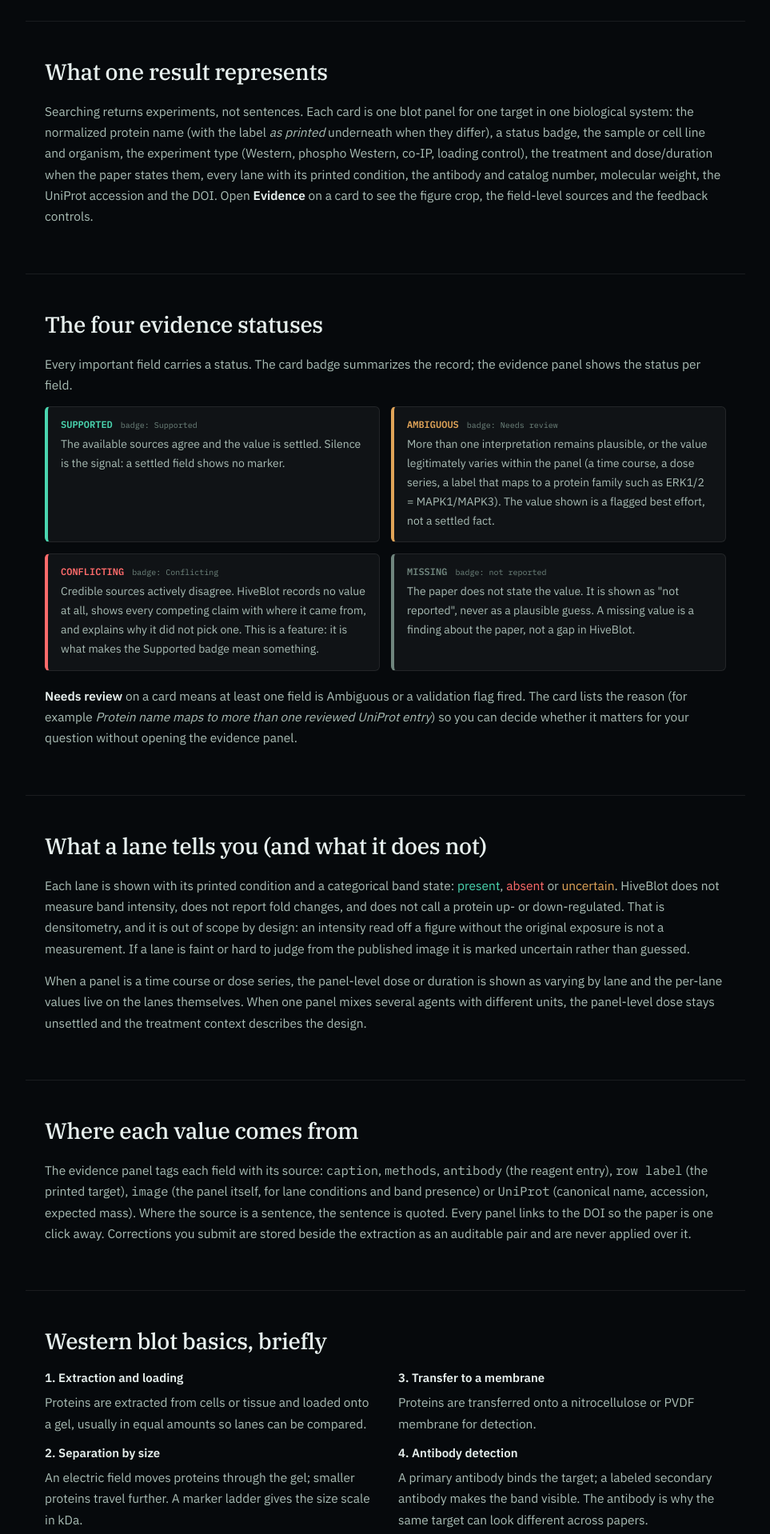
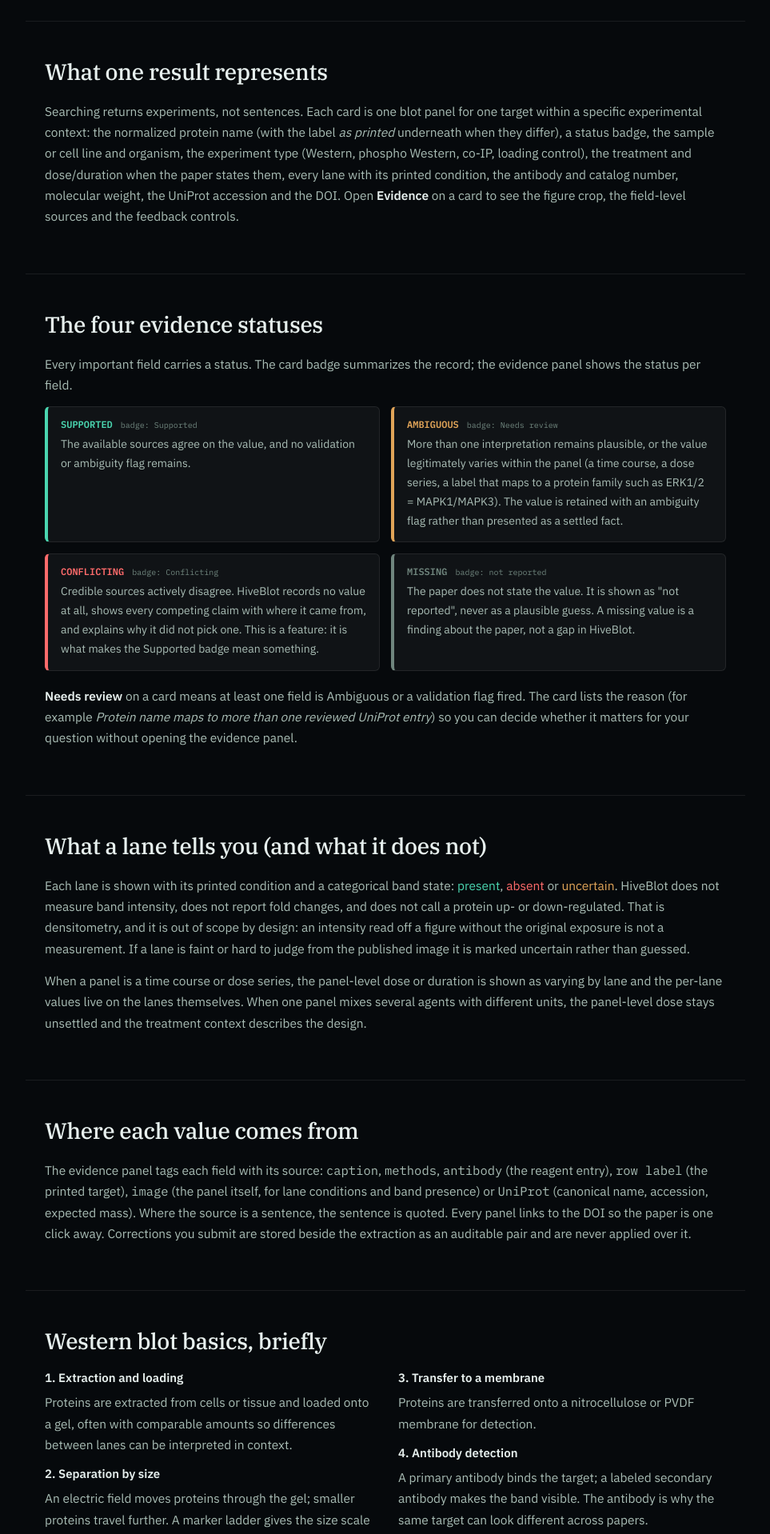
Before and after one commit to nikhilesh-s/hive, a Next.js app in the folder web/: page /learn in a window 1280 px wide. Shown: the part 320-2238 px from the top of the page at 80% size, without its empty margins (158-1121 px from the left). Built offline with nearby package versions, Linux system fonts and the light colour scheme.

Commit message:
Refine status texts and improve clarity

```diff
--- a/web/app/learn/page.tsx
+++ b/web/app/learn/page.tsx
@@ -10,11 +10,11 @@ const MONO = 'var(--font-mono), monospace';
 const STATUSES: { name: string; color: string; badge: string; text: string }[] = [
   {
     name: 'SUPPORTED', color: 'var(--accent)', badge: 'Supported',
-    text: 'The available sources agree and the value is settled. Silence is the signal: a settled field shows no marker.',
+    text: 'The available sources agree on the value, and no validation or ambiguity flag remains.',
   },
   {
     name: 'AMBIGUOUS', color: 'var(--warning)', badge: 'Needs review',
-    text: 'More than one interpretation remains plausible, or the value legitimately varies within the panel (a time course, a dose series, a label that maps to a protein family such as ERK1/2 = MAPK1/MAPK3). The value shown is a flagged best effort, not a settled fact.',
+    text: 'More than one interpretation remains plausible, or the value legitimately varies within the panel (a time course, a dose series, a label that maps to a protein family such as ERK1/2 = MAPK1/MAPK3). The value is retained with an ambiguity flag rather than presented as a settled fact.',
   },
   {
     name: 'CONFLICTING', color: 'var(--error)', badge: 'Conflicting',
@@ -31,7 +31,7 @@ const GLOSSARY: [string, string][] = [
   ['IP bait', 'The protein an immunoprecipitation antibody captures out of the lysate (printed as "IP: PIK3CA" on the figure). Proteins that come down with it and are blotted in the IP lanes are the readouts, i.e. candidate interaction partners.'],
   ['Input', 'A sample of the lysate taken before immunoprecipitation and run beside the IP lanes. It shows the proteins were present to begin with and that loading was comparable; it says nothing about interaction on its own.'],
   ['phospho / site', 'A phospho-specific antibody recognizes a protein only when a particular residue is phosphorylated; the site names that residue (Tyr705 = tyrosine 705, Ser473 = serine 473). HiveBlot records phosphorylation only when the antibody or the printed label states it. A "p-" or "P-" prefix on its own is not evidence (P-selectin and P-cadherin are not phosphoproteins), which is why some rows stay Conflicting.'],
-  ['loading control', 'An abundant protein (β-actin/ACTB, GAPDH, tubulin) blotted on the same membrane to show that comparable amounts of protein were loaded in each lane. It supports the comparison; it says nothing about the target itself.'],
+  ['loading control', 'An reference protein (β-actin/ACTB, GAPDH, tubulin) blotted on the same membrane to show that comparable amounts of protein were loaded in each lane. It supports the comparison; it says nothing about the target itself.'],
   ['doublet', 'Two closely spaced bands for one target. HiveBlot records a doublet or smear as a description of what the blot shows and never assigns the second band to an isoform, cleavage product or modification.'],
   ['kDa', 'Kilodalton, the unit of molecular mass. A band position is reported in kDa by reading it against the marker ladder run on the same gel.'],
   ['expected vs reported MW', 'Expected molecular weight is the reference mass computed from the UniProt sequence for the resolved protein. Reported molecular weight is only what the paper itself printed for the band. They are kept apart because they legitimately differ (modifications, glycosylation, running behavior), and HiveBlot never reads mass off an image without a printed ladder calibration.'],
@@ -62,8 +62,7 @@ export default function Learn() {
 
       <Section title="What one result represents">
         <p className="hb-page-p">
-          Searching returns experiments, not sentences. Each card is one blot panel for
-          one target in one biological system: the normalized protein name (with the
+          Searching returns experiments, not sentences. Each card is one blot panel for one target within a specific experimental context: the normalized protein name (with the
           label <em>as printed</em> underneath when they differ), a status badge, the
           sample or cell line and organism, the experiment type (Western, phospho
           Western, co-IP, loading control), the treatment and dose/duration when the
@@ -135,7 +134,7 @@ export default function Learn() {
         <div className="hb-two-col">
           <div>
             <h3 className="hb-page-h3">1. Extraction and loading</h3>
-            <p className="hb-page-p">Proteins are extracted from cells or tissue and loaded onto a gel, usually in equal amounts so lanes can be compared.</p>
+            <p className="hb-page-p">Proteins are extracted from cells or tissue and loaded onto a gel, often with comparable amounts so differences between lanes can be interpreted in context.</p>
             <h3 className="hb-page-h3">2. Separation by size</h3>
             <p className="hb-page-p">An electric field moves proteins through the gel; smaller proteins travel further. A marker ladder gives the size scale in kDa.</p>
           </div>
```
